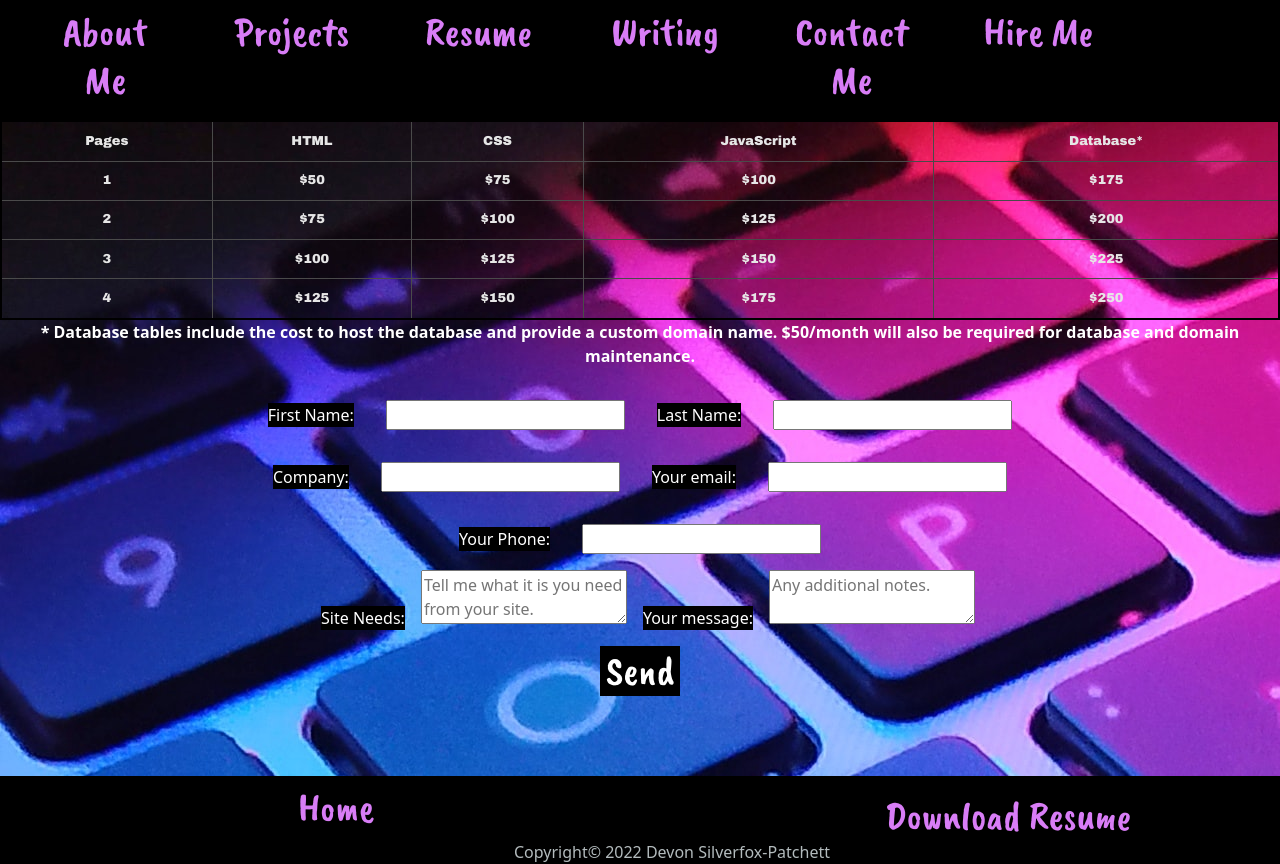
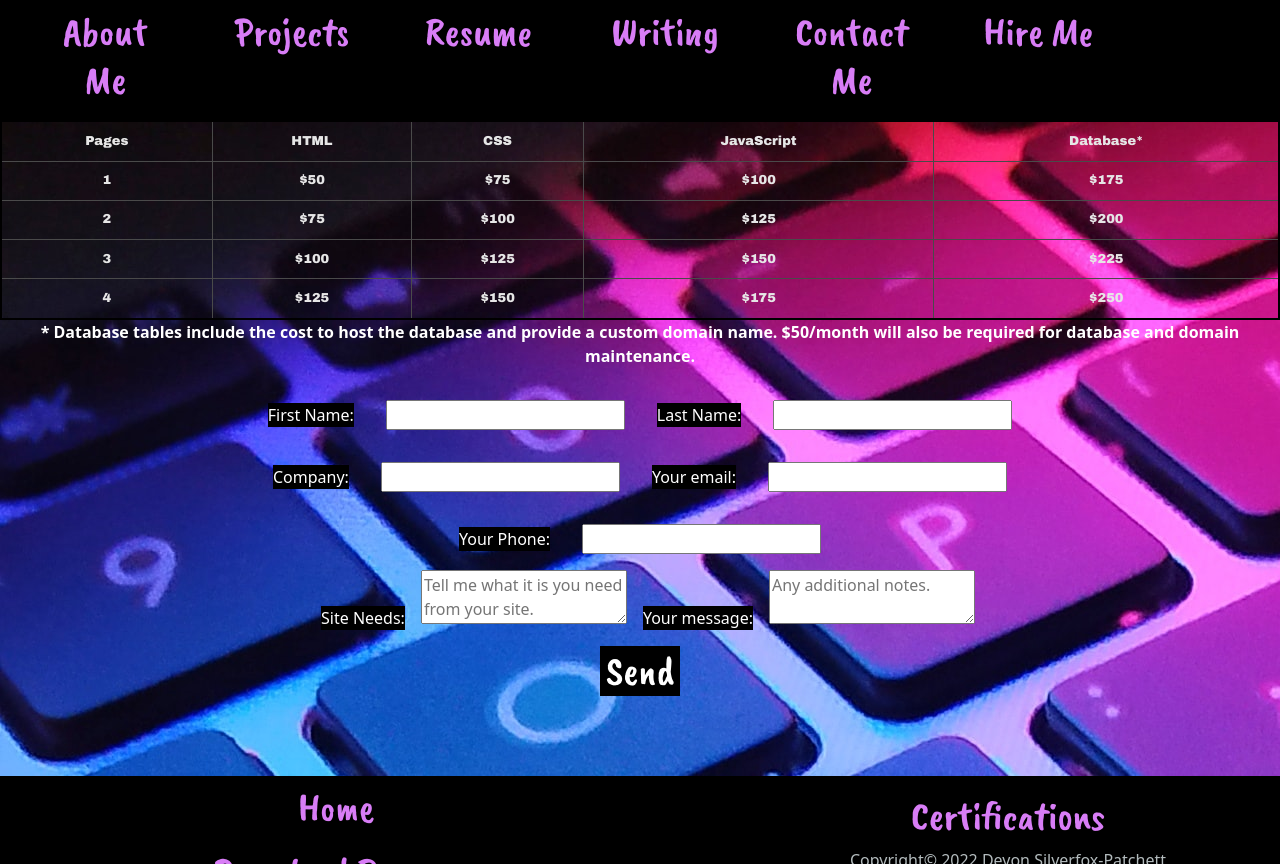
Before and after one commit to dsilverfox/profile-client, a React (Create React App) app: page /hireme in a window 1280 px wide. Shown: the top 864 px of the page. Built offline with nearby package versions, Linux system fonts and the light colour scheme.

Commit message:
Linked certifications page.

```diff
--- a/src/App.js
+++ b/src/App.js
@@ -22,6 +22,7 @@ import Projects from "./components/projects/projects";
 import Resume from "./components/resume/resume";
 import Writing from "./components/writing/writing";
 import HireMe from "./components/HireMe/HireMe"
+import Certification from "./components/certifications/certifications"
 
 
 
@@ -41,6 +42,7 @@ function App() {
             <Route path="/resume" element={<Resume/>}/>
             <Route path="/writing" element={<Writing/>}/>
             <Route path="/hireme" element={<HireMe/>}/>
+            <Route path="/certification" element={<Certification/>}/>
           </Routes>
           <Footer/>
       </BrowserRouter>
--- a/src/components/footer/footer.js
+++ b/src/components/footer/footer.js
@@ -5,9 +5,9 @@ const Footer = () => {
     return (
         <div className="footer">
             <h1><Link to="/" style={{ textDecoration: 'none', color: '#d87df6', width: '50%', float: 'left' }}>Home</Link></h1>
+            <h1><Link to="/certification" style={{ textDecoration: 'none', color: '#d87df6' }}>Certifications</Link></h1>
             <h1><a style={{ textDecoration: 'none', color: '#d87df6', width: '50%', float: 'left' }} href="https://docs.google.com/document/d/14rBgYYtoOI6CCpZkK3Khsp8ErdOGxJ1d/edit?usp=sharing&ouid=113737866647134835732&rtpof=true&sd=true">Download Resume</a></h1>
             <p style={{width: '100%'}}>Copyright© 2022 Devon Silverfox-Patchett</p>
-
         </div>
     )
 }
```
